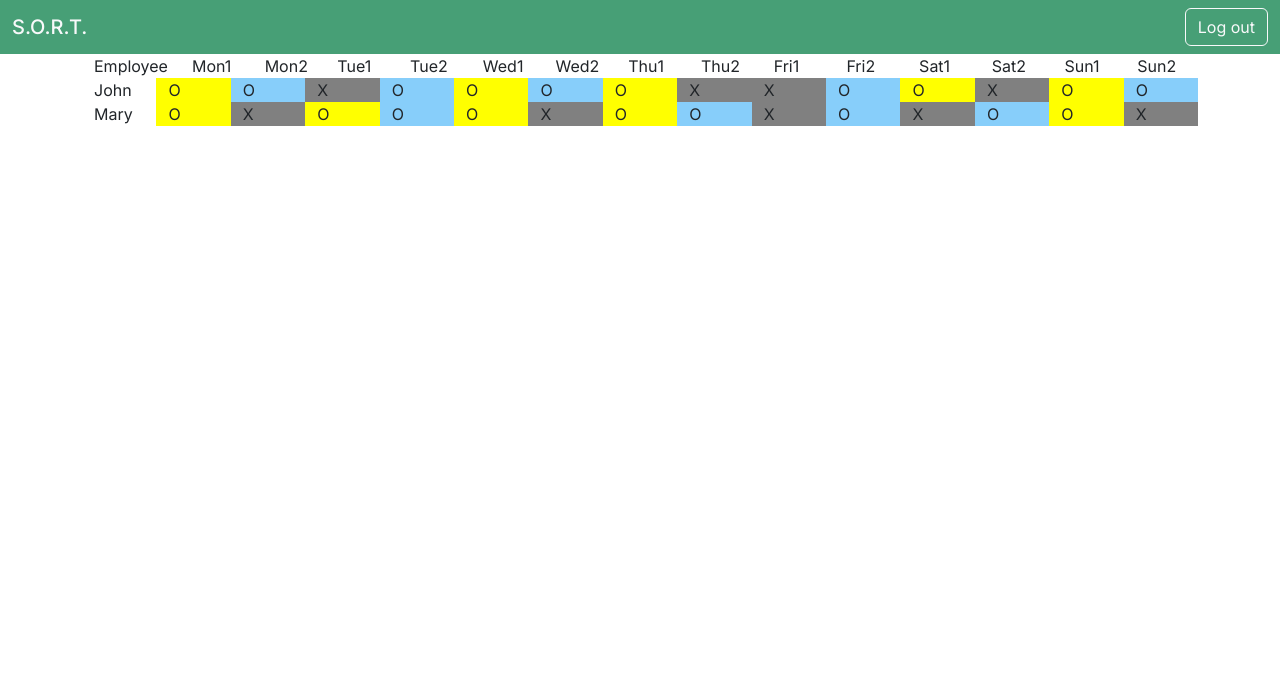
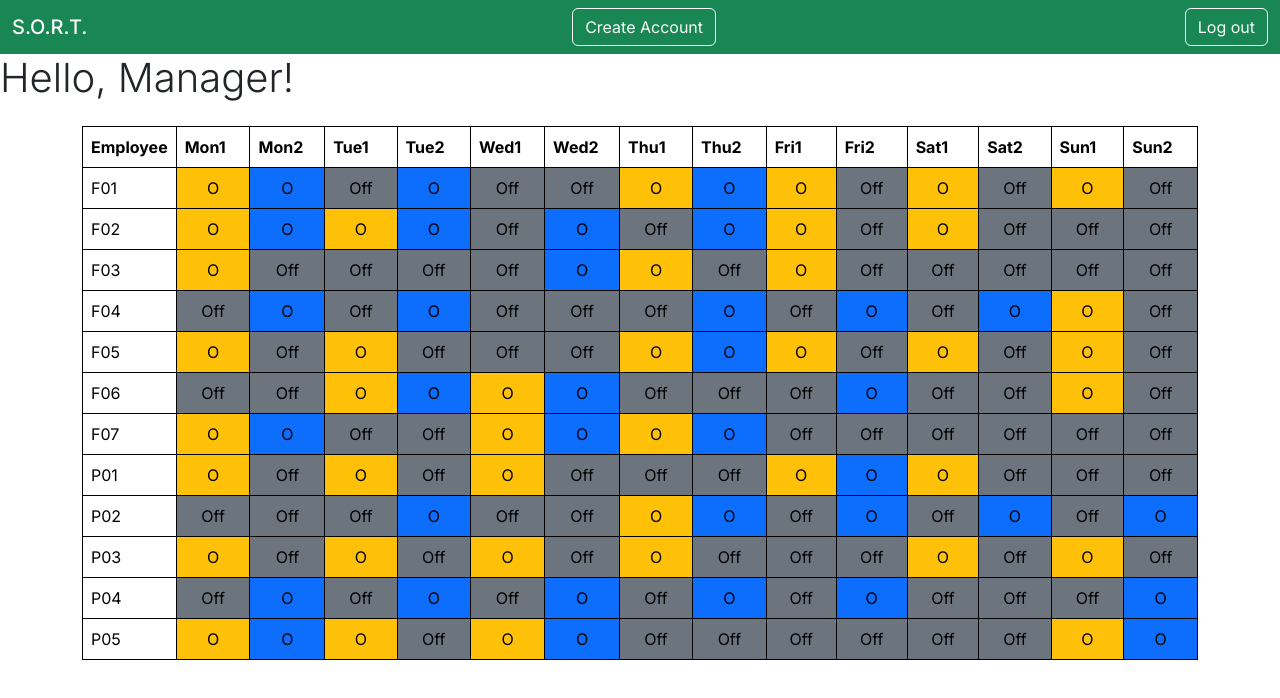
Before and after one commit to meganlimjy02/DSA3101-Team-404, a Next.js app in the folder frontend/sort-app/: page /management in a window 1280 px wide. Shown: the top 698 px of the page. Built offline with nearby package versions, Linux system fonts and the light colour scheme.

Commit message:
Updated management page and added account creation button

```diff
--- a/frontend/sort-app/src/app/management/page.tsx
+++ b/frontend/sort-app/src/app/management/page.tsx
@@ -1,69 +1,91 @@
+import React from "react";
+import styles from "./page.module.css";
 import Link from 'next/link';
-import styles from "./page.module.css";
 
 export default function Page() {
-  const employees = {
-    "John" : [2,7,8,11],
-    "Mary" : [1,5,8,10,13]
-  }
+  // Define a function to determine the CSS class and text content based on the shift type
+  const getClassAndTextForShift = (employee, day) => {
+    if (shiftsData[employee] && shiftsData[employee].includes(day)) {
+      return {
+        className: day.endsWith("2") ? "bg-primary text-center" : "bg-warning text-center",
+        text: "O"
+      };
+    }
+    return {
+      className: "bg-secondary text-center",
+      text: "Off"
+    };
+  };
 
-  const daysOfWeek = ['Mon1', 'Mon2', 'Tue1', 'Tue2', 'Wed1', 'Wed2', 'Thu1', 'Thu2', 'Fri1', 'Fri2', 'Sat1', 'Sat2', 'Sun1', 'Sun2'];
+  // Function to get the current date in the desired format
+  const getCurrentDate = (dayOffset) => {
+    const days = ["Mon", "Tue", "Wed", "Thu", "Fri", "Sat", "Sun"];
+    const dayIndex = Math.floor(dayOffset / 2);
+    const dayNumber = (dayOffset % 2) + 1;
+    return `${days[dayIndex]}${dayNumber}`;
+  };
 
-  const fullSchedule = [];
-
-  // Render table header row
-  const headerRow = (
-    <div className='container'>
-      <div className='row row-cols-15'>
-        <div className='col'>Employee</div>
-        {daysOfWeek.map((day, index) => (
-          <div key={index} className='col'>{day}</div>
-        ))}
-      </div>
-    </div>
-  );
-  fullSchedule.push(headerRow);
-
-  // Render schedule for each employee
-  for (const [key, value] of Object.entries(employees)) {
-    let employeeWeekSchedule = [];
-    employeeWeekSchedule.push(<div className='col'>{key}</div>);
-    for (let i = 0; i < 14; i++) {
-      if (!value.includes(i)) {
-        employeeWeekSchedule.push(
-          <div key={i} className={`col ${i % 2 === 0 ? styles.dayCell : styles.nightCell}`}>
-            O
-          </div>
-        );
-      } else {
-        employeeWeekSchedule.push(
-          <div key={i} className={`col ${styles.xCell}`}>
-            X
-          </div>
-        );
-      }
-    }
-    fullSchedule.push(
-      <div key={key} className='container'>
-        <div className='row row-cols-15'>
-          {employeeWeekSchedule}
-        </div>
-      </div>
-    );
-  }
+  // Sample data representing shifts for employees
+  const shiftsData = {
+    'F01': ['Mon1', 'Mon2', 'Tue2', 'Thu1', 'Thu2', 'Fri1', 'Sat1', 'Sun1'],
+    'F02': ['Mon1', 'Mon2', 'Tue1', 'Tue2', 'Wed2', 'Thu2', 'Fri1', 'Sat1'],
+    'F03': ['Mon1', 'Wed2', 'Thu1', 'Fri1'],
+    'F04': ['Mon2', 'Tue2', 'Thu2', 'Fri2', 'Sat2', 'Sun1'],
+    'F05': ['Mon1', 'Tue1', 'Thu1', 'Thu2', 'Fri1', 'Sat1', 'Sun1'],
+    'F06': ['Tue1', 'Tue2', 'Wed1', 'Wed2', 'Fri2', 'Sun1'],
+    'F07': ['Mon1', 'Mon2', 'Wed1', 'Wed2', 'Thu1', 'Thu2'],
+    'P01': ['Mon1', 'Tue1', 'Wed1', 'Fri1', 'Fri2', 'Sat1'],
+    'P02': ['Tue2', 'Thu2', 'Thu1', 'Fri2', 'Sat2', 'Sun2'],
+    'P03': ['Mon1', 'Tue1', 'Wed1', 'Thu1', 'Sat1', 'Sun1'],
+    'P04': ['Mon2', 'Tue2', 'Wed2', 'Thu2', 'Fri2', 'Sun2'],
+    'P05': ['Mon1', 'Mon2', 'Tue1', 'Wed1', 'Wed2', 'Sun1', 'Sun2']
+  };
 
   return (
     <>
-      <nav className="navbar navbar-light" style={{backgroundColor: "#479f76"}}>
+      <nav className="navbar navbar-light bg-success">
         <div className="container-fluid">
           <span className="navbar-brand mb-0 h1 text-light">S.O.R.T.</span>
+          <Link href="/management/accountcreation">
+            <button type="button" className="btn btn-outline-light">Create Account</button>
+          </Link>
           <Link href="/login">
             <button type="button" className="btn btn-outline-light">Log out</button>
           </Link>
         </div>
       </nav>
-      <div className='container'>
-        <div>{fullSchedule}</div>
+
+      <div className={styles.welcome}>
+        <h1 className="display-6">Hello, Manager!</h1>
+      </div>
+
+      <div className="container mt-4">
+        <table className="table table-bordered">
+          <thead>
+            <tr>
+              <th scope="col" style={{ border: '1px solid black' }}>Employee</th>
+              {[...Array(14).keys()].map((dayOffset) => (
+                <th key={dayOffset} scope="col" style={{ width: `${100 / 14}%`, border: '1px solid black' }}>{getCurrentDate(dayOffset)}</th>
+              ))}
+            </tr>
+          </thead>
+          <tbody>
+            {Object.keys(shiftsData).map((employee, employeeIndex) => (
+              <tr key={employeeIndex}>
+                <td style={{ border: '1px solid black' }}>{employee}</td>
+                {[...Array(14).keys()].map((dayOffset) => {
+                  const day = getCurrentDate(dayOffset);
+                  const { className, text } = getClassAndTextForShift(employee, day);
+                  return (
+                    <td key={dayOffset} className={`align-middle ${className}`} style={{ width: `${100 / 14}%`, border: '1px solid black' }}>
+                      <span>{text}</span>
+                    </td>
+                  );
+                })}
+              </tr>
+            ))}
+          </tbody>
+        </table>
       </div>
     </>
   );
```
